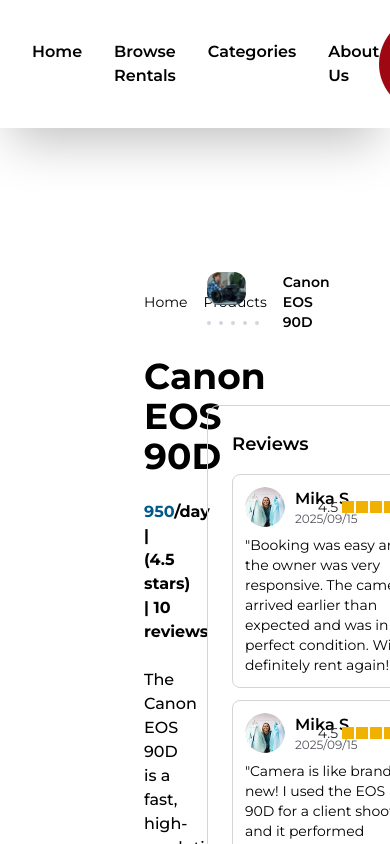
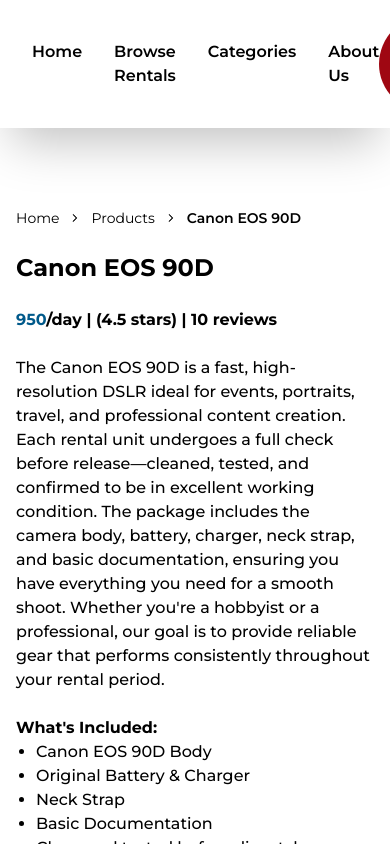
Before and after one commit to gabiuz/Lendr, a Next.js app in the folder client/: page /product-description in a window 390 px wide. Built offline with nearby package versions, Linux system fonts and the light colour scheme.

Commit message:
made product-description responsive

```diff
--- a/client/app/product-description/page.jsx
+++ b/client/app/product-description/page.jsx
@@ -32,7 +32,7 @@
   return (
     <div className="h-screen bg-white">
       <Navbar />
-      <div className="product-desc-container text-black mt-36 mb-16 mx-36 grid grid-cols-2 gap-6">
+      <div className="product-desc-container text-black mt-20 md:mt-24 lg:mt-36 mb-8 md:mb-12 lg:mb-16 mx-4 md:mx-8 lg:mx-20 xl:mx-36 grid grid-cols-1 md:grid-cols-2 gap-6 md:gap-8 lg:gap-6">
         <div className="flex flex-col gap-6">
           <div className="breadcrumbs flex items-center gap-2 ">
             <Link href="/homepage" className="text-sm">
@@ -72,7 +72,7 @@
             <p className="text-sm font-semibold">{rental.name}</p>
           </div>
           <div className="title">
-            <h1 className="text-4xl font-bold">{rental.name}</h1>
+            <h1 className="text-2xl md:text-3xl lg:text-4xl font-bold">{rental.name}</h1>
           </div>
           <div className="price">
             <h2 className="text-base font-bold">
@@ -117,7 +117,7 @@
               </p>
             </div>
           </div>
-          <div className="buttons-container flex flex-col gap-4">
+          <div className="buttons-container flex flex-col gap-3 md:gap-4">
             <button onClick={() => setIsBookingOpen(true)} className="bg-red-600 hover:bg-red-700 hover:shadow-md rounded-xl px-6 py-2.5  text-white text-base font-semibold transition-colors duration-200 w-full cursor-pointer">
               Book Now
             </button>
@@ -130,7 +130,7 @@
               className="terms-container-text flex items-center justify-between w-full cursor-pointer hover:bg-gray-50 transition-colors duration-200 rounded-lg px-2"
               onClick={() => setIsTermsOpen(!isTermsOpen)}
             >
-              <h2 className="text-xl font-semibold py-4">Terms & Conditions</h2>
+              <h2 className="text-lg md:text-xl font-semibold py-3 md:py-4">Terms & Conditions</h2>
               <svg
                 width="27"
                 height="27"
@@ -265,7 +265,7 @@
               className="how-to-book-container-text flex items-center justify-between w-full cursor-pointer hover:bg-gray-50 transition-colors duration-200 rounded-lg px-2"
               onClick={() => setIsBookOpen(!isBookOpen)}
             >
-              <h2 className="text-xl font-semibold py-4">How to Book</h2>
+              <h2 className="text-lg md:text-xl font-semibold py-3 md:py-4">How to Book</h2>
               <svg
                 width="27"
                 height="27"
@@ -345,7 +345,7 @@
               className="faq-container-text flex items-center justify-between w-full cursor-pointer hover:bg-gray-50 transition-colors duration-200 rounded-lg px-2"
               onClick={() => setIsFAQOpen(!isFAQOpen)}
             >
-              <h2 className="text-xl font-semibold py-4">FAQ</h2>
+              <h2 className="text-lg md:text-xl font-semibold py-3 md:py-4">FAQ</h2>
               <svg
                 width="27"
                 height="27"
@@ -453,7 +453,7 @@
                 className="w-full object-cover transition-opacity duration-300"
               />
             </div>
-            <div className="thumbnail-container grid grid-cols-5 gap-3">
+            <div className="thumbnail-container grid grid-cols-3 md:grid-cols-4 lg:grid-cols-5 gap-2 md:gap-3">
               {thumbnailImages.map((image, index) => (
                 <div
                   key={index}
```
